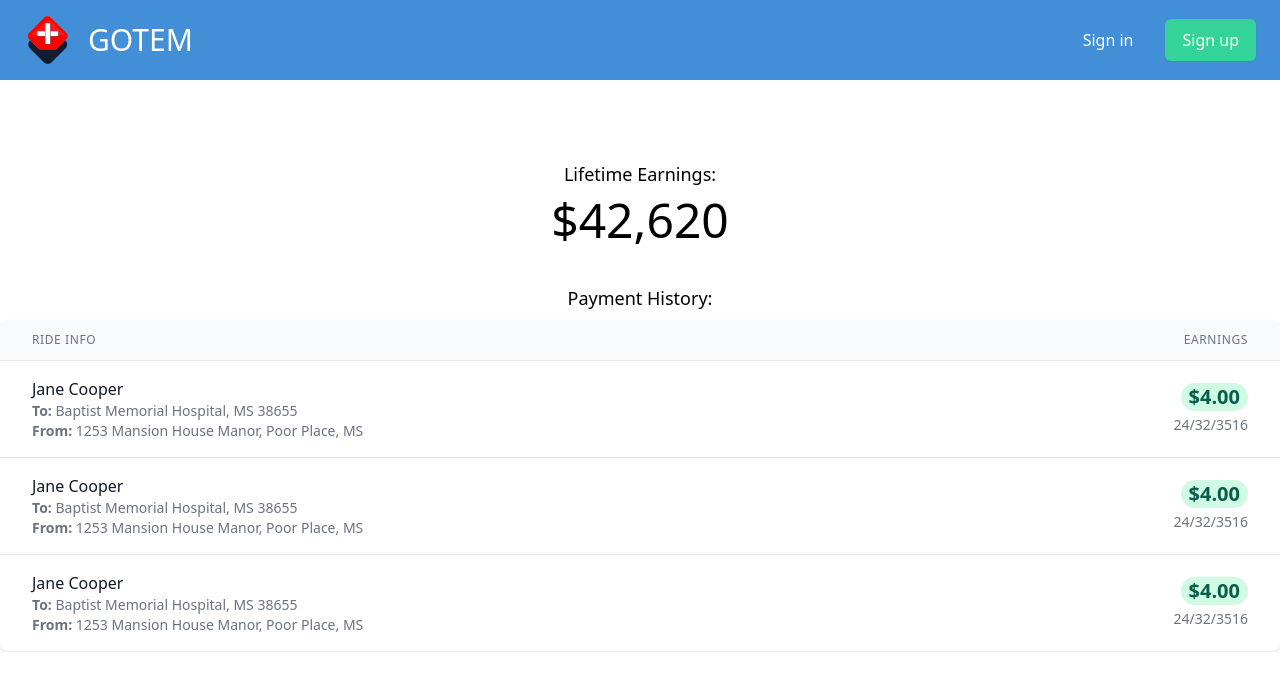
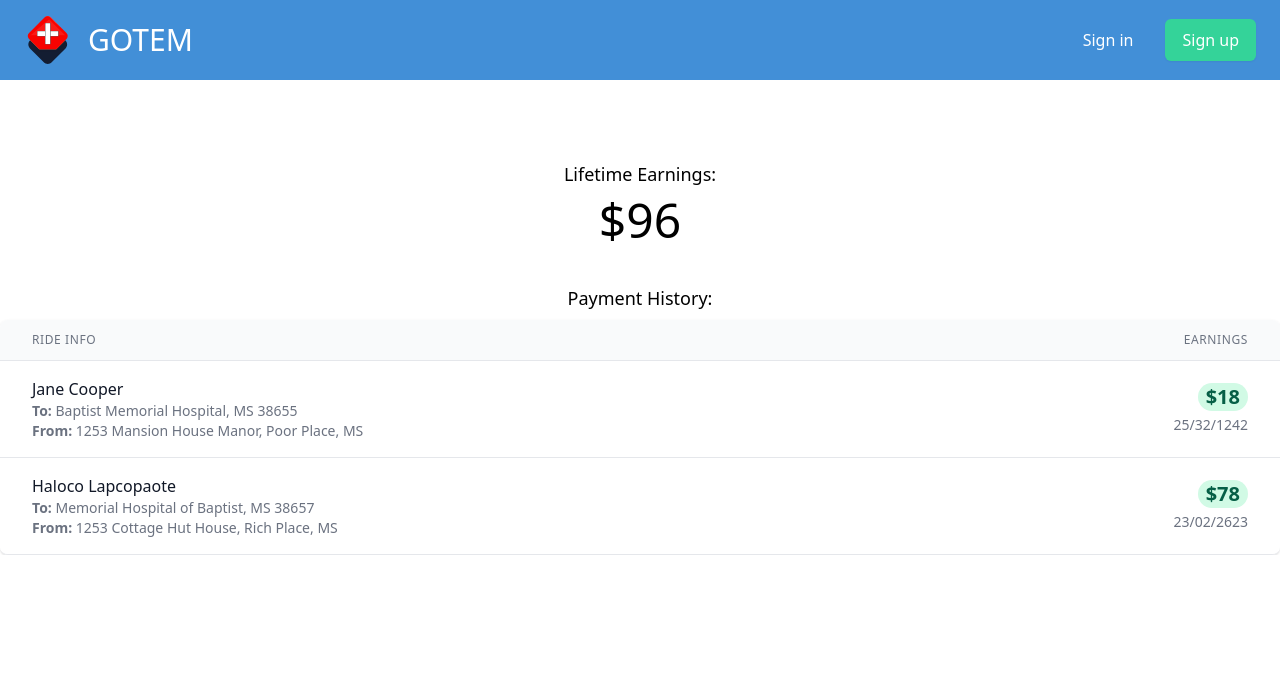
Before and after one commit to soumildatta/gotem, a React (Create React App) app: page / in a window 1280 px wide. Shown: the top 690 px of the page. Built offline with nearby package versions, Linux system fonts and the light colour scheme.

Commit message:
Feed info to payment cards through props

```diff
--- a/src/driverPayments/DriverPayments.jsx
+++ b/src/driverPayments/DriverPayments.jsx
@@ -2,11 +2,37 @@ import React from "react";
 import PaymentCard from "./PaymentCard";
 
 const DriverPayments = () => {
+  const earnings = [
+    {
+      id: 1,
+      name: "Jane Cooper",
+      to: "Baptist Memorial Hospital, MS 38655",
+      from: "1253 Mansion House Manor, Poor Place, MS",
+      date: "25/32/1242",
+      earnings: 18.0,
+    },
+    {
+      id: 2,
+      name: "Haloco Lapcopaote",
+      to: "Memorial Hospital of Baptist, MS 38657",
+      from: "1253 Cottage Hut House, Rich Place, MS",
+      date: "23/02/2623",
+      earnings: 78.0,
+    },
+  ];
+
+  const lifetimeEarning = earnings.reduce(
+    (sum, obj) => (sum += obj.earnings),
+    0
+  );
+
   return (
     <div className="item">
       <div className="text-center">
         <h4 className="mt-20 mb-2 text-lg">Lifetime Earnings:</h4>
-        <h1 className="text-5xl">$42,620</h1>
+        <h1 className="text-5xl">
+          ${lifetimeEarning.toString().replace(/\B(?=(\d{3})+(?!\d))/g, ",")}
+        </h1>
         <h4 className="mt-10 mb-2 text-lg">Payment History:</h4>
       </div>
       <div className="flex flex-col">
@@ -31,9 +57,13 @@ const DriverPayments = () => {
                   </tr>
                 </thead>
                 <tbody className="bg-white divide-y divide-gray-200">
+                  {earnings.map((earning) => (
+                    <PaymentCard data={earning} key={earning.id} />
+                  ))}
+
+                  {/*
                   <PaymentCard />
-                  <PaymentCard />
-                  <PaymentCard />
+                  <PaymentCard /> */}
                 </tbody>
               </table>
             </div>
--- a/src/driverPayments/PaymentCard.jsx
+++ b/src/driverPayments/PaymentCard.jsx
@@ -1,26 +1,28 @@
 import React from "react";
 
-const PaymentCard = () => {
+const PaymentCard = ({ data }) => {
   return (
     <tr>
       <td className="px-8 py-4">
         <div className="flex items-center">
           <div>
-            <div className="text-md font-medium text-gray-900">Jane Cooper</div>
+            <div className="text-md font-medium text-gray-900">{data.name}</div>
             <div className="text-sm text-gray-500">
-              <strong>To: </strong>Baptist Memorial Hospital, MS 38655
+              <strong>To: </strong>
+              {data.to}
             </div>
             <div className="text-sm text-gray-500">
-              <strong>From: </strong>1253 Mansion House Manor, Poor Place, MS
+              <strong>From: </strong>
+              {data.from}
             </div>
           </div>
         </div>
       </td>
       <td className="px-8 py-4 text-right whitespace-nowrap">
         <span className="px-2 py-1 mb-1 inline-flex text-xl leading-5 font-semibold rounded-full bg-green-100 text-green-800 ">
-          $4.00
+          ${data.earnings}
         </span>
-        <div className="text-sm text-gray-500">24/32/3516</div>
+        <div className="text-sm text-gray-500">{data.date}</div>
       </td>
     </tr>
   );
```
